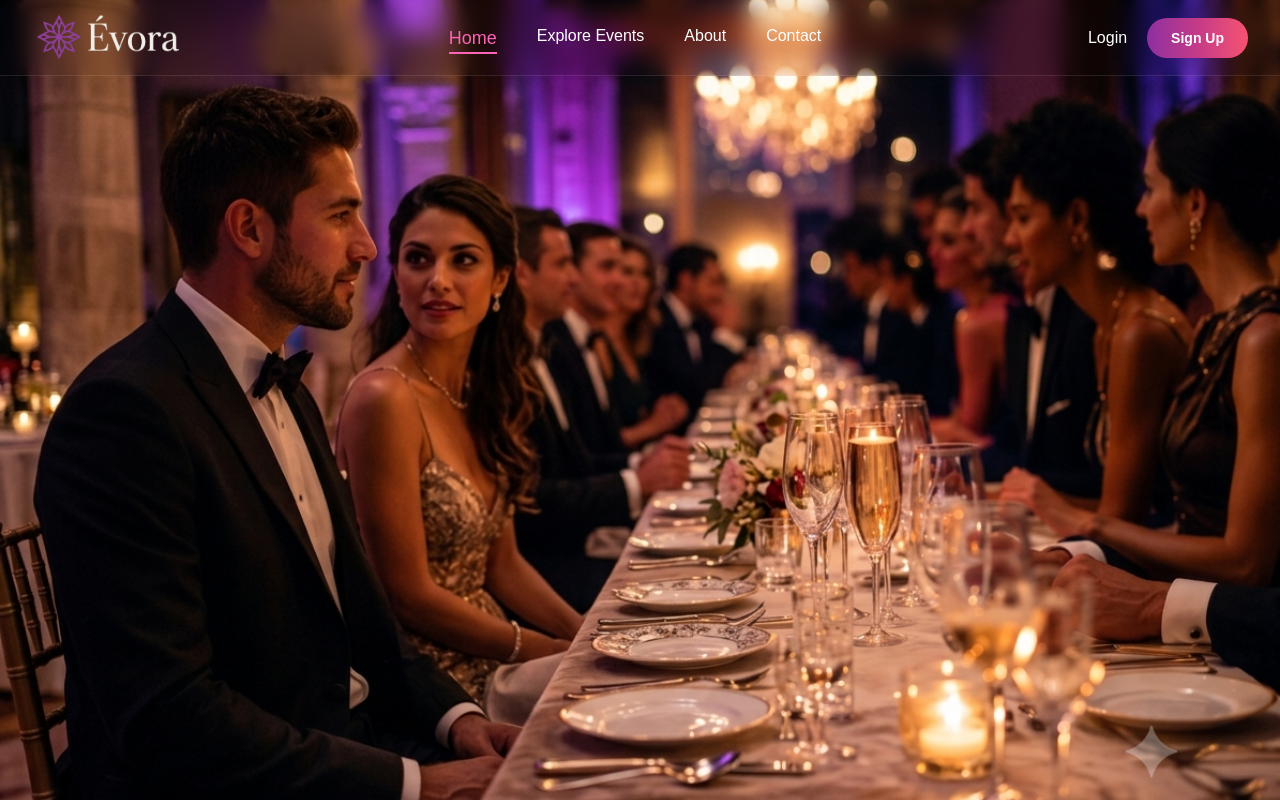
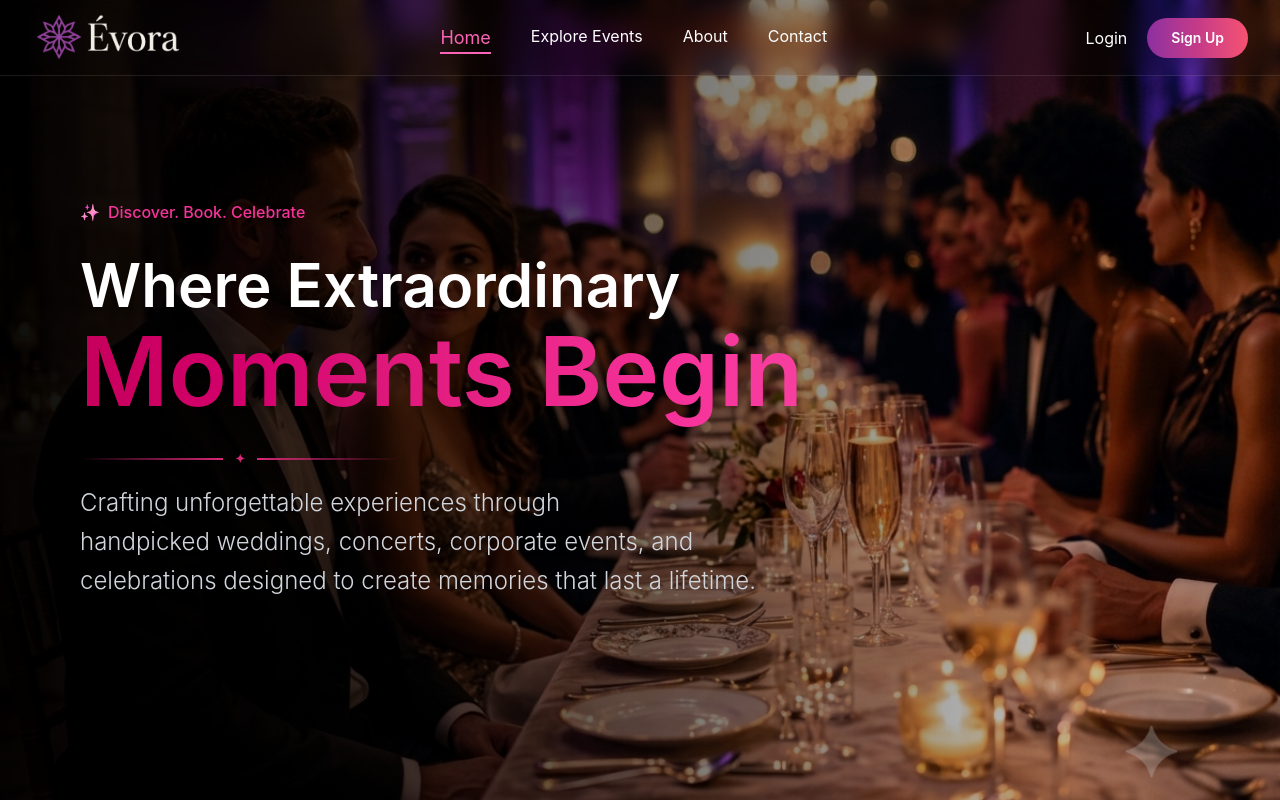
Before and after one commit to shwetas-byte/event_booking_reactjs_project, a React (Vite) app in the folder event_booking/: page / in a window 1280 px wide. Built offline with nearby package versions, Linux system fonts and the light colour scheme.

Commit message:
React booking event project

```diff
--- a/event_booking/src/assets/components/home.jsx
+++ b/event_booking/src/assets/components/home.jsx
@@ -7,8 +7,44 @@ export function Home() {
         <img
           src={myImg}
           alt="Évora Luxury Event"
-          className='absolute inset-0 w-full h-full object-cover object-right md:object-[85%_center]'
+          className='absolute inset-0 w-full h-full object-cover '
         />
+        <div className='absolute inset-0 bg-gradient-to-r from-black/95 via-black/50 to-transparent backdrop-brightness-90'>
+
+
+        </div>
+        <div className='relative z-10  flex-col justify-start pt-50 pl-20 min-h-screen'>
+          <h1 className='flex items-center gap-2 text-pink-500 font-medium  '>
+            <span
+              className="inline-block filter hue-rotate-[290deg] saturate-[250%] contrast-[110%]"
+            >
+              ✨
+            </span>
+            <span>Discover. Book. Celebrate</span>
+          </h1>
+
+          <div className='text-white font-semibold text-6xl pt-6 leading-tight'>
+            <h1>
+              Where Extraordinary
+            </h1>
+            <h1 className='pb-4 bg-linear-to-r from-pink-700 via-pink-500 to-pink-400 bg-clip-text text-transparent text-8xl'>
+              Moments Begin
+            </h1>
+            <div class="flex items-center gap-3 my-4 max-w-xs">
+              <div class="h-[2px] flex-1 bg-gradient-to-r from-transparent to-[#db2777]"></div>
+
+              <span class="text-[#db2777] text-xs">✦</span>
+
+              <div class="h-[2px] flex-1 bg-gradient-to-l from-transparent to-[#db2777]"></div>
+            </div>
+
+            <h1 className='text-[24px] text-gray-300 font-light leading-relaxed'>
+              Crafting unforgettable experiences through <br /> handpicked weddings, concerts, corporate events, and <br /> celebrations designed to create memories that last a lifetime.
+            </h1>
+          </div>
+        </div>
+
+
 
 
       </section>
--- a/event_booking/src/index.css
+++ b/event_booking/src/index.css
@@ -1,5 +1,5 @@
 @import "tailwindcss";
-@import url('https://fonts.googleapis.com/css2?family=Playfair+Display:ital,wght@0,400..900;1,400..900&family=Plus+Jakarta+Sans:wght@300;400;500;600;700&display=swap');
+/* @import url('https://fonts.googleapis.com/css2?family=Playfair+Display:ital,wght@0,400..900;1,400..900&family=Plus+Jakarta+Sans:wght@300;400;500;600;700&display=swap');
 
 @layer base {
   body {
@@ -9,4 +9,4 @@
   h1, h2, h3, h4, .font-serif {
     font-family: 'Playfair Display', serif;
   }
-}
+} */
```
Also changed, not shown: event_booking/src/assets/image/bg1.jpeg (added).
